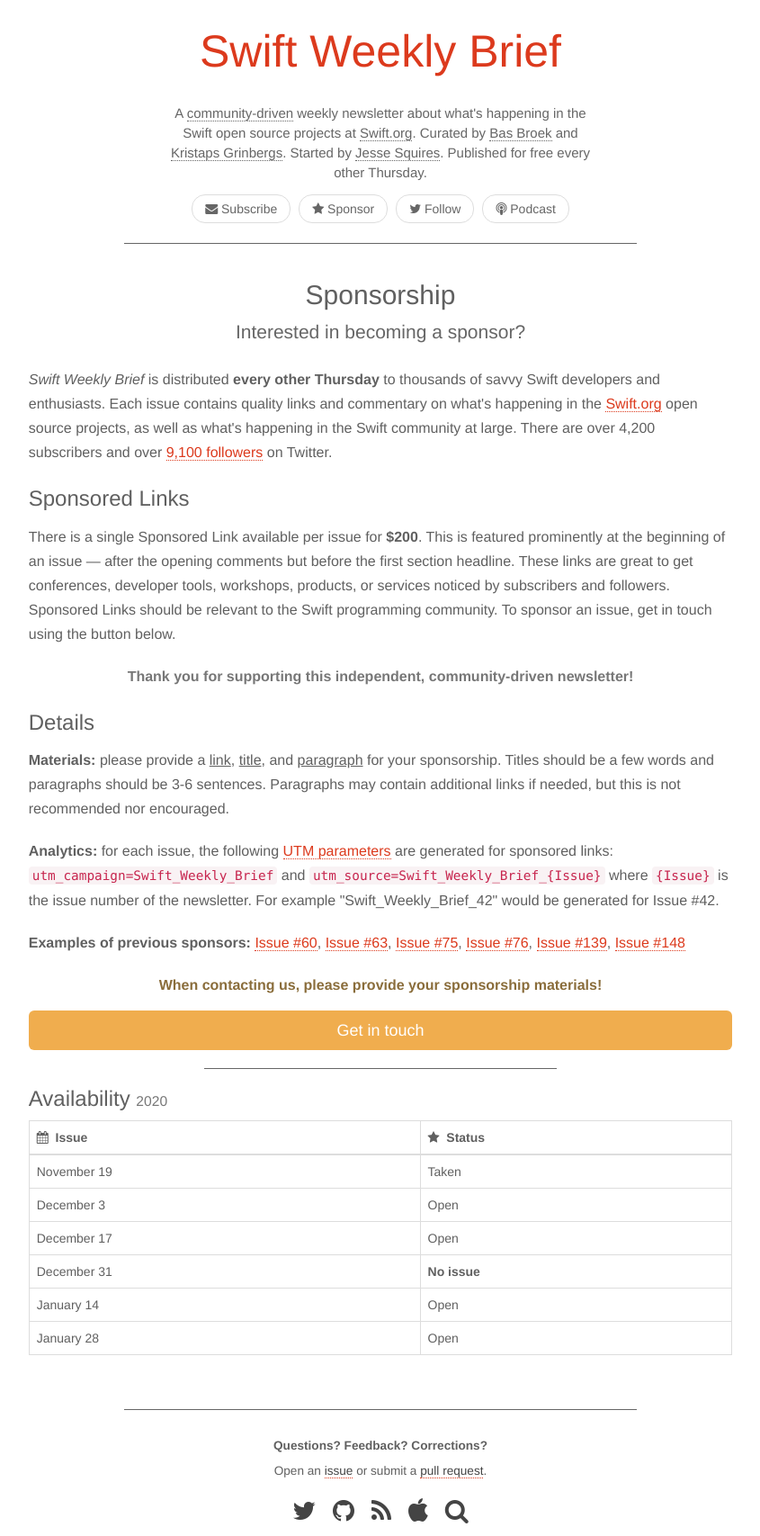
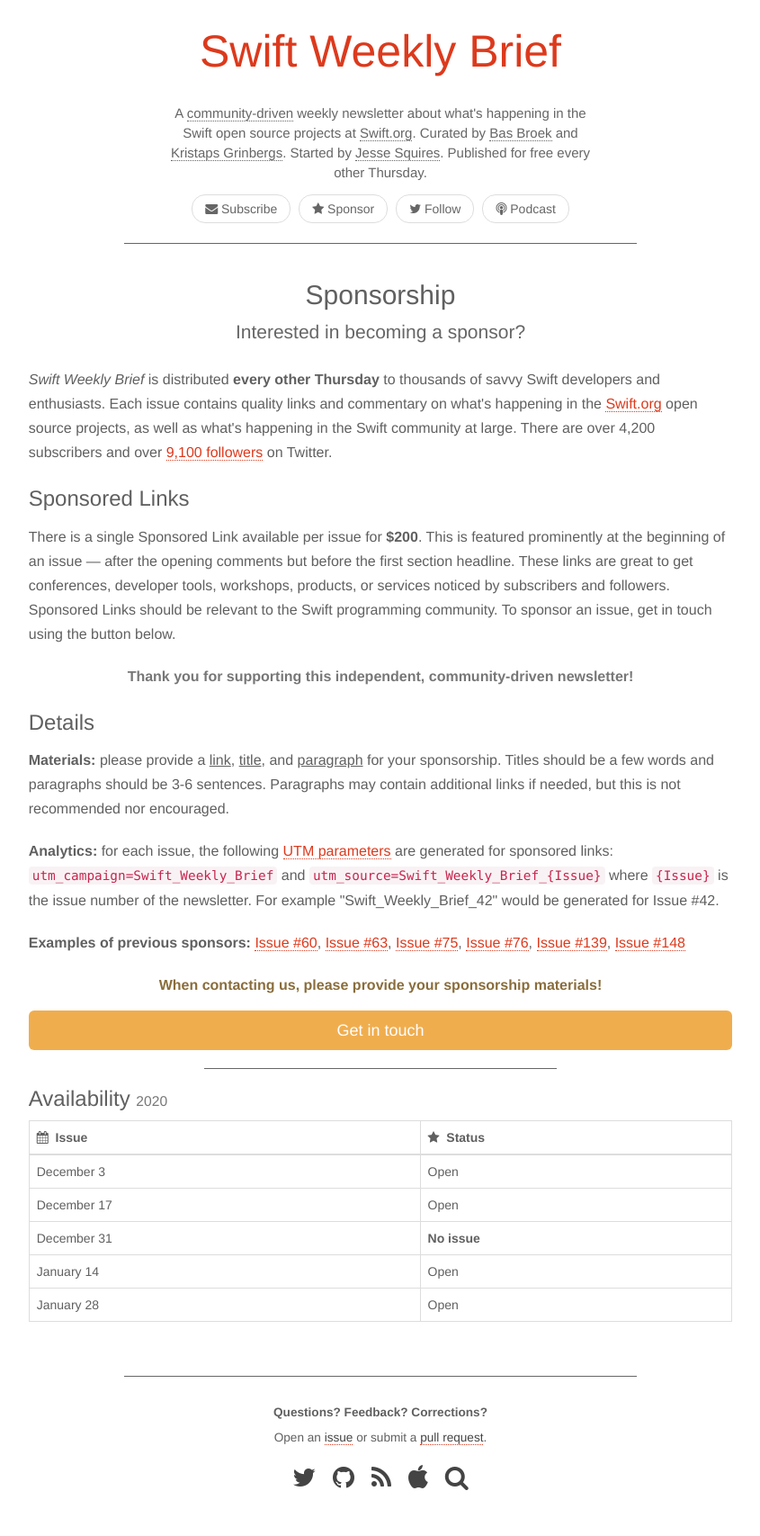
Before and after one commit to SwiftWeekly/swiftweekly.github.io, a Jekyll site: the page built from sponsorship.md, in a window 1280 px wide. Shown: the whole page at 90% size, without its empty margins (217-1062 px from the left). Built offline with Jekyll 4.4.1, drawn with Linux system fonts in a browser that asks for light colours; after the commit the page ends 1670 px from its top, so only the background shows below that.

Commit message:
Update sponsorship.md

```diff
--- a/sponsorship.md
+++ b/sponsorship.md
@@ -60,7 +60,6 @@
 <div class="table-responsive" markdown="1">
 | <i class="fa fa-calendar" aria-hidden="true"></i>&nbsp; Issue | <i class="fa fa-star" aria-hidden="true"></i>&nbsp; Status |
 |:-|:-|
-| November 19  | Taken |
 | December 3   | Open |
 | December 17  | Open |
 | December 31  | **No issue** |
```
